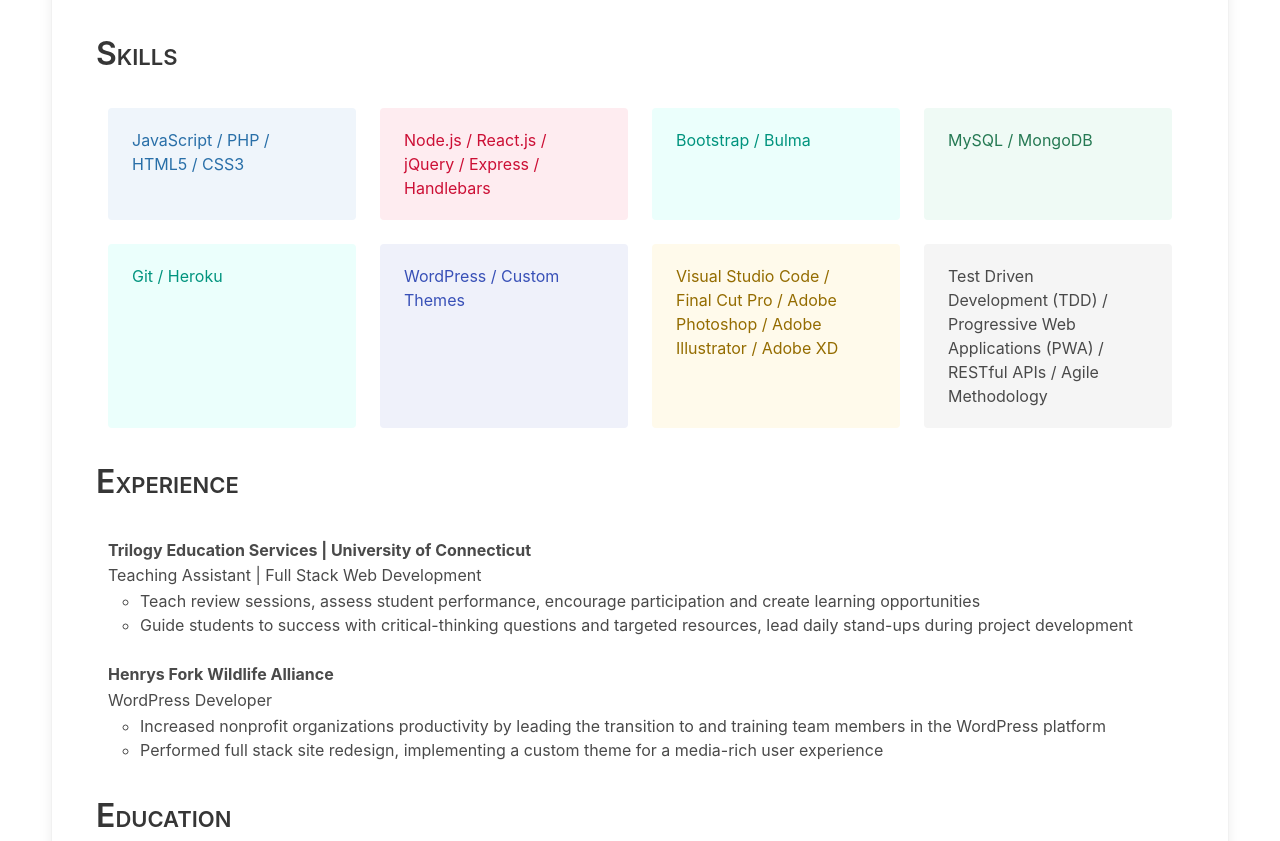
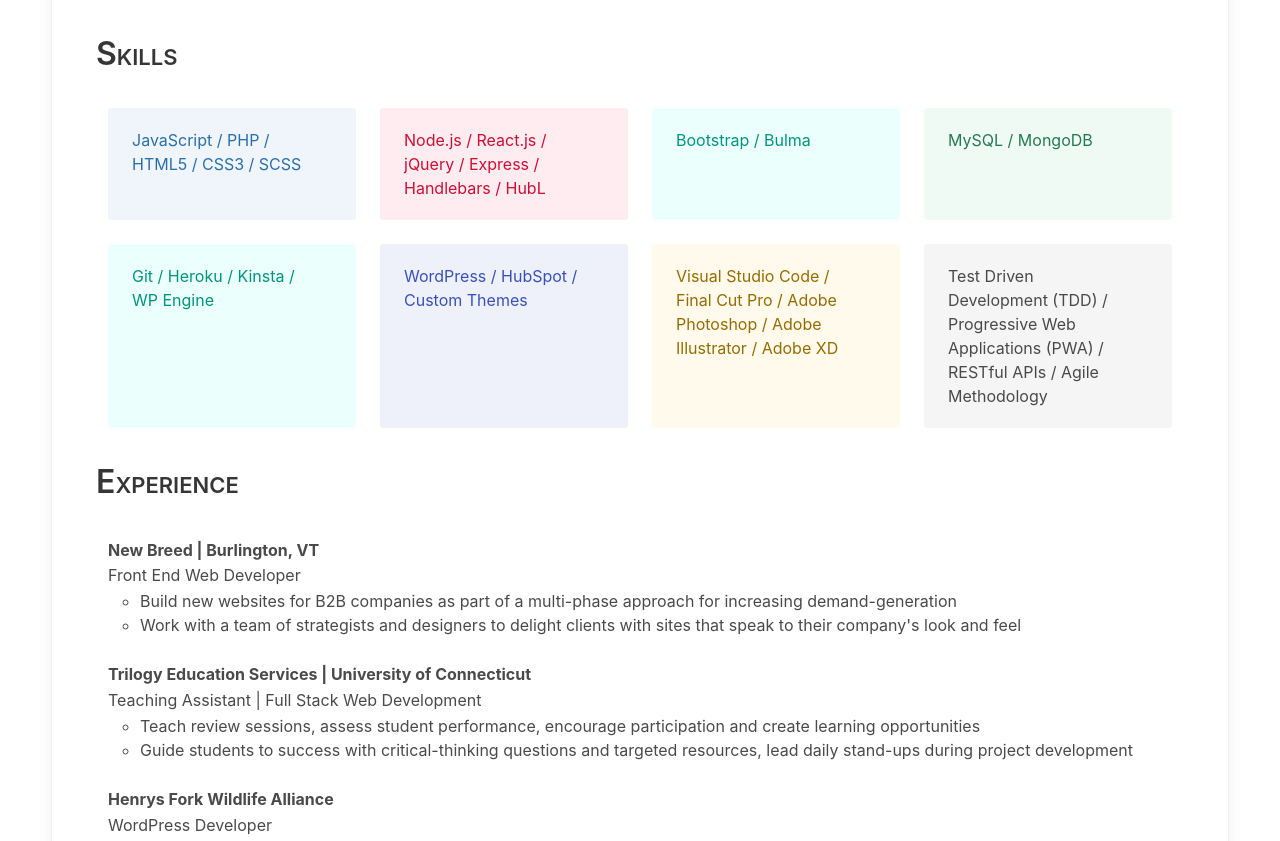
Before and after one commit to mtorcellini/portfolio, a React (Create React App) app: page / in a window 1280 px wide. Shown: the part 447-1288 px from the top of the page. Built offline with nearby package versions, Linux system fonts and the light colour scheme.

Commit message:
Update index.js

```diff
--- a/src/components/pages/Resume/index.js
+++ b/src/components/pages/Resume/index.js
@@ -66,14 +66,14 @@ function Resume() {
             <div className="tile is-parent">
               <article className="tile is-child notification is-info is-light">
                 <div className="content">
-                  <p>JavaScript / PHP / HTML5 / CSS3</p>
+                  <p>JavaScript / PHP / HTML5 / CSS3 / SCSS </p>
                 </div>
               </article>
             </div>
             <div className="tile is-parent">
               <article className="tile is-child notification is-danger is-light">
                 <div className="content">
-                  <p>Node.js / React.js / jQuery / Express / Handlebars</p>
+                  <p>Node.js / React.js / jQuery / Express / Handlebars / HubL</p>
                 </div>
               </article>
             </div>
@@ -96,14 +96,14 @@ function Resume() {
             <div className="tile is-parent">
               <article className="tile is-child notification is-primary is-light">
                 <div className="content">
-                  <p>Git / Heroku</p>
+                  <p>Git / Heroku / Kinsta / WP Engine</p>
                 </div>
               </article>
             </div>
             <div className="tile is-parent">
               <article className="tile is-child notification is-link is-light">
                 <div className="content">
-                  <p>WordPress / Custom Themes</p>
+                  <p>WordPress / HubSpot / Custom Themes</p>
                 </div>
               </article>
             </div>
@@ -128,6 +128,15 @@ function Resume() {
           {/* EXPERIENCE */}
           <div className="column is-full">
             <h3 className="title is-3">Experience</h3>
+
+            <div className="column is-full">
+              <p className="employer">New Breed | Burlington, VT</p>
+              <p className="job-title">Front End Web Developer</p>
+              <ul className="details">
+                <li>Build new websites for B2B companies as part of a multi-phase approach for increasing demand-generation</li>
+                <li>Work with a team of strategists and designers to delight clients with sites that speak to their company's look and feel</li>
+              </ul>
+            </div>
 
             <div className="column is-full">
               <p className="employer">Trilogy Education Services | University of Connecticut</p>
```
